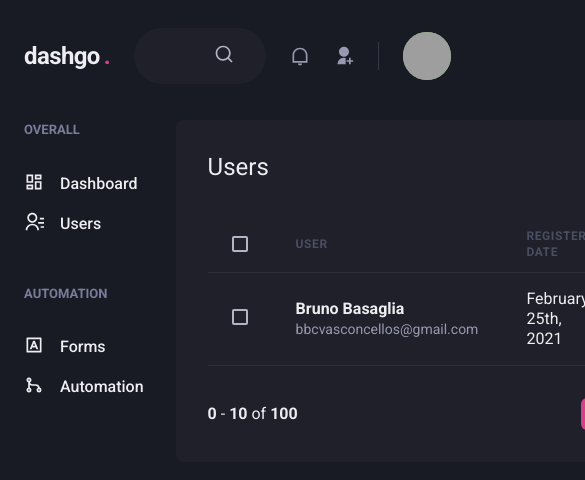
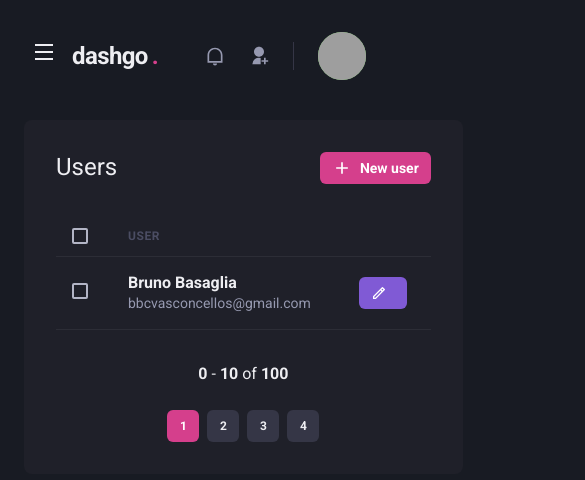
Before and after one commit to bbcvasconcellos/dashgo, a Next.js app: page /users in a window 390 px wide. Shown: the top 480 px of the page, 585 px wide, since content can reach past the window. Built offline with nearby package versions, Linux system fonts and the light colour scheme; grey boxes are pictures that could not be loaded.

Commit message:
responsive functionality, active link

```diff
--- a/pages/_app.tsx
+++ b/pages/_app.tsx
@@ -1,11 +1,14 @@
 import { AppProps } from 'next/app';
 import { ChakraProvider } from '@chakra-ui/react';
 import { theme } from '../src/styles/theme';
+import { SidebarDrawerProvider } from '../src/provider/SidebarDrawerContext';
 
 function MyApp({ Component, pageProps }: AppProps) {
   return (
     <ChakraProvider theme={theme}>
-      <Component {...pageProps} />
+      <SidebarDrawerProvider>
+        <Component {...pageProps} />
+      </SidebarDrawerProvider>
     </ChakraProvider>
   )
 }
--- a/pages/dashboard.tsx
+++ b/pages/dashboard.tsx
@@ -70,7 +70,7 @@ export default function Dashboard() {
       <Flex w="100%" my="6" maxW={1480} mx="auto" px="6">
         <Sidebar />
         <SimpleGrid flex="1" gap="4" minChildWidth="320px" align="flex-start">
-          <Box p="8" pb="4" bg="gray.800" borderRadius={8}>
+          <Box p={["6", "8"]} pb="4" bg="gray.800" borderRadius={8}>
             <Text fontSize="lg" mb="4">Weekly subscribers</Text>
             <Chart type="area" height={160} options={options} series={series}/>
           </Box>
--- a/pages/users/index.tsx
+++ b/pages/users/index.tsx
@@ -1,4 +1,5 @@
-import { Box, Button, Flex, Heading, Icon, Table, Thead, Th, Tr, Checkbox, Tbody, Td, Text } from "@chakra-ui/react";
+import { Box, Button, Flex, Heading, Icon, Table, Thead, Th, Tr, Checkbox, Tbody, Td, Text, useBreakpointValue } from "@chakra-ui/react";
+import Link from "next/link";
 import { Header } from "../../src/components/Header";
 import { Sidebar } from "../../src/components/Sidebar";
 import { RiAddLine, RiPencilLine } from "react-icons/ri";
@@ -6,6 +7,11 @@ import { Pagination } from "../../src/components/Pagination";
 
 
 export default function UserList () {
+  const isWideVersion = useBreakpointValue({
+    base: false,
+    lg: true
+  })
+
   return(
     <Box>
       <Header />
@@ -14,6 +20,7 @@ export default function UserList () {
         <Box flex="1" borderRadius={8} bg="gray.800" p="8">
           <Flex mb="8" justify="space-between" align="center">
             <Heading size="lg" fontWeight="normal">Users</Heading>
+            <Link href="/users/create" passHref>
               <Button
                 as="a"
                 size="sm"
@@ -23,21 +30,22 @@ export default function UserList () {
               >
                 New user
               </Button>
+            </Link>
           </Flex>
           <Table colorScheme="whiteAlpha">
               <Thead>
                 <Tr>
-                  <Th px="6" color="gray.300" w="8">
+                  <Th px={["4", "4", "6"]} color="gray.300" w="8">
                     <Checkbox colorScheme="pink" />
                   </Th>
                   <Th>User</Th>
-                  <Th>Register date</Th>
+                  {isWideVersion && <Th>Register date</Th>}
                   <Th w="8"></Th>
                 </Tr>
               </Thead>
               <Tbody>
                 <Tr>
-                  <Td px="6">
+                  <Td px={["4", "4", "6"]}>
                     <Checkbox colorScheme="pink" />
                   </Td>
                   <Td>
@@ -46,7 +54,7 @@ export default function UserList () {
                       <Text fontSize="sm" color="gray.300">bbcvasconcellos@gmail.com</Text>
                     </Box>
                   </Td>
-                  <Td>February 25th, 2021</Td>
+                  {isWideVersion && <Td>February 25th, 2021</Td>}
                   <Td>
                   <Button
                     as="a"
@@ -55,7 +63,7 @@ export default function UserList () {
                     colorScheme="purple"
                     leftIcon={<Icon as={ RiPencilLine } fontSize="16"/>}
                   >
-                    Edit
+                    {isWideVersion ? 'Edit' : ''}
                   </Button>
                   </Td>
                 </Tr>
--- /dev/null
+++ b/src/components/ActiveLink/index.tsx
@@ -0,0 +1,29 @@
+import Link, { LinkProps } from "next/link";
+import { useRouter } from "next/router";
+import { cloneElement, ReactElement } from "react";
+
+interface ActiveLinkProps extends LinkProps{
+  children: ReactElement;
+  shouldMatchExactHref?: boolean;
+}
+
+export const ActiveLink = ({ children, shouldMatchExactHref = false, ...rest }: ActiveLinkProps) => {
+  const { asPath } = useRouter()
+  let isActive = false;
+
+  if(asPath === rest.href || asPath === rest.as) {
+    isActive = true;
+  }
+
+  if(asPath.startsWith(String(rest.href)) || asPath.startsWith(String(rest.as))) {
+    isActive = true;
+  }
+
+  return (
+    <Link {...rest}>
+      {cloneElement(children, {
+        color: isActive ? 'pink.400' : 'gray.50'
+      })}
+    </Link>
+  )
+}
--- a/src/components/Header/index.tsx
+++ b/src/components/Header/index.tsx
@@ -1,10 +1,15 @@
-import { Flex, useBreakpointValue } from "@chakra-ui/react"
+import { Flex, useBreakpointValue, IconButton, Icon } from "@chakra-ui/react"
+import { useSidebarDrawer } from "../../provider/SidebarDrawerContext"
 import { Logo } from "./Logo"
 import { NotificationNav } from "./NotificationNav"
 import { Profile } from "./Profile"
 import { Search } from "./Search"
+import { RiMenuLine } from "react-icons/ri"
+
 
 export const Header = () => {
+  const { onOpen } = useSidebarDrawer();
+
   //o hook abaixo vai somente mostrar algumas informacoes de perfil a mais para telas grandes, senao mostra somente a foto de perfil
   const isWideScreen = useBreakpointValue({
     base: false,
@@ -15,15 +20,27 @@ export const Header = () => {
     <Flex
       as="header"
       w="100%"
-      maxWidth={1480}//1480
+      maxWidth={1480}
       h="20"
       mx="auto"
       mt="4"
       px="6"
       align="center"
     >
+      { !isWideScreen && (
+        <IconButton
+          aria-label="Open navigation"
+          icon={<Icon as={RiMenuLine} />}
+          fontSize="24"
+          variant="unstyled"
+          onClick={onOpen}
+          mr="2"
+        >
+
+        </IconButton>
+      )}
       <Logo />
-      <Search />
+      {isWideScreen && <Search />}
       <Flex
         align="center"
         ml="auto"
--- a/src/components/Pagination/index.tsx
+++ b/src/components/Pagination/index.tsx
@@ -4,7 +4,7 @@ import { PaginationButton } from "./PaginationButton"
 export const Pagination = () => {
   return(
     <Stack
-      direction="row"
+      direction={["column", "row"]}
       mt="8"
       justify="space-between"
       align="center"
--- a/src/components/Sidebar/NavLink.tsx
+++ b/src/components/Sidebar/NavLink.tsx
@@ -1,18 +1,27 @@
-import { Icon, Link, LinkProps, Text } from "@chakra-ui/react"
+import { Icon, Link as ChakraLink, LinkProps, Text } from "@chakra-ui/react"
 import { ElementType } from "react"
+import Link from "next/link"
+import { ActiveLink } from "../ActiveLink";
 
 
 interface NavLinkProps extends LinkProps { //gives us access to all the other props from Link
   icon: ElementType; //property that allow us to pass the icon/image name without being a string
-  children: string
+  children: string;
+  href: string
 }
 
 
-export const NavLink = ({ icon, children, ...rest }: NavLinkProps) => {
+export const NavLink = ({ icon, children, href, ...rest }: NavLinkProps) => {
   return (
-    <Link display="flex" align="center" {...rest}>
-      <Icon as={icon} fontSize="20" />
-      <Text ml="4" fontWeight="medium">{children}</Text>
-    </Link>
+    <ActiveLink href={href} passHref>
+      <ChakraLink
+      display="flex"
+      align="center"
+      {...rest}
+      >
+        <Icon as={icon} fontSize="20" />
+        <Text ml="4" fontWeight="medium">{children}</Text>
+      </ChakraLink>
+    </ActiveLink>
   )
 }
--- /dev/null
+++ b/src/components/Sidebar/SidebarNav.tsx
@@ -0,0 +1,20 @@
+import { Stack } from "@chakra-ui/react";
+import { NavSection } from "./NavSection";
+import { NavLink } from "./NavLink";
+import { RiDashboardLine, RiContactsLine, RiInputMethodLine, RiGitMergeLine } from "react-icons/ri";
+
+
+export const SidebarNav = () => {
+  return (
+    <Stack spacing="12" align="flex-start">
+        <NavSection title="OVERALL">
+          <NavLink icon={RiDashboardLine} href="/dashboard">Dashboard</NavLink>
+          <NavLink icon={RiContactsLine} href="/users">Users</NavLink>
+        </NavSection>
+        <NavSection title="AUTOMATION">
+          <NavLink icon={RiInputMethodLine} href="/forms">Forms</NavLink>
+          <NavLink icon={RiGitMergeLine} href="automation">Automation</NavLink>
+        </NavSection>
+      </Stack>
+  )
+}
--- a/src/components/Sidebar/index.tsx
+++ b/src/components/Sidebar/index.tsx
@@ -1,21 +1,33 @@
-import { Box, Stack } from "@chakra-ui/react";
-import { RiContactsLine, RiDashboardLine, RiGitMergeLine, RiInputMethodLine } from "react-icons/ri";
-import { NavLink } from "./NavLink";
-import { NavSection } from "./NavSection";
+import { useSidebarDrawer } from "../../provider/SidebarDrawerContext"
+import { Box, Drawer, DrawerBody, DrawerCloseButton, DrawerContent, DrawerHeader, DrawerOverlay, useBreakpointValue } from "@chakra-ui/react";
+import { SidebarNav } from "./SidebarNav";
 
 export const Sidebar = () => {
+  const { isOpen, onClose } = useSidebarDrawer()
+  const isDrawerSidebar = useBreakpointValue({
+    base:true,
+    lg:false
+  })
+
+  if(isDrawerSidebar) {
+    return(
+      <Drawer isOpen={isOpen} placement="left" onClose={onClose}>
+      <DrawerOverlay>
+        <DrawerContent bg="gray.800" p="4">
+          <DrawerCloseButton mt="6"/>
+          <DrawerHeader>Navigation</DrawerHeader>
+          <DrawerBody>
+            <SidebarNav />
+          </DrawerBody>
+        </DrawerContent>
+      </DrawerOverlay>
+    </Drawer>
+    )
+  }
+
   return (
     <Box as="aside" w="64" mr="8">
-      <Stack spacing="12" align="flex-start">
-        <NavSection title="OVERALL">
-          <NavLink icon={RiDashboardLine}>Dashboard</NavLink>
-          <NavLink icon={RiContactsLine}>Users</NavLink>
-        </NavSection>
-        <NavSection title="AUTOMATION">
-          <NavLink icon={RiInputMethodLine}>Forms</NavLink>
-          <NavLink icon={RiGitMergeLine}>Automation</NavLink>
-        </NavSection>
-      </Stack>
+      <SidebarNav />
     </Box>
 
   )
--- /dev/null
+++ b/src/provider/SidebarDrawerContext.tsx
@@ -0,0 +1,30 @@
+import { useDisclosure, UseDisclosureReturn } from "@chakra-ui/react";
+import { useRouter } from "next/router";
+import { createContext, ReactNode, useContext, useEffect } from "react";
+
+
+interface SidebarDrawerProviderProps {
+  children: ReactNode;
+}
+
+type SidebarDrawerContextData = UseDisclosureReturn; //UseDisclosureReturn is the useDisclosure return value type
+
+const SidebarDrawerContext = createContext({} as SidebarDrawerContextData);
+
+export const SidebarDrawerProvider = ({ children }: SidebarDrawerProviderProps) => {
+  const disclosure = useDisclosure(); //hook from chakra that allow us to get open/close properties from the sidenav
+  const router = useRouter();
+
+  useEffect(() => {
+    disclosure.onClose();
+  }, [router.asPath]) //[router.asPath] whenever the route changes
+
+  return (
+    <SidebarDrawerContext.Provider value={ disclosure }>
+      {children}
+    </SidebarDrawerContext.Provider>
+  )
+}
+
+//to avoid repeat the useContext declaration everywhere, we create our own context here!
+export const useSidebarDrawer = () => useContext(SidebarDrawerContext)
```
Also changed, not shown: pages/users/create.tsx (+8 -5 lines). Lines whose indentation alone changed are shown as unchanged.
